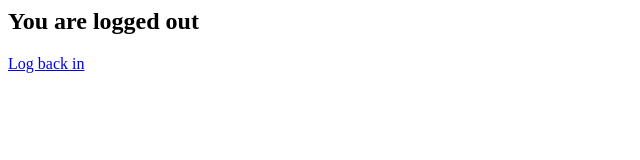
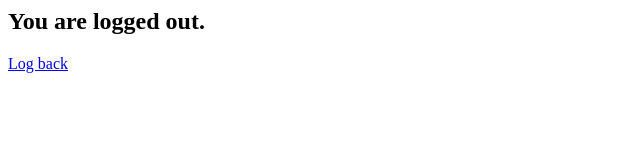
Before and after one commit to kclconsult/Consult-UI, a plain HTML site: page logged_out.html in a window 1280 px wide. Shown: the full height of the page, 0-640 px from the left. Drawn offline with Linux system fonts and the light colour scheme.

Commit message:
Update logged_out.html

```diff
--- a/logged_out.html
+++ b/logged_out.html
@@ -1,4 +1,4 @@
 <body>
-    <h2>You are logged out</h2>
-    <a href="https://consultsystem.auth.eu-west-2.amazoncognito.com/login?client_id=n34nbagdttlsr9q47d129u6fu&response_type=code&scope=email+openid+phone&redirect_uri=https%3A%2F%2Fdev.d38nzd1i0zd3a3.amplifyapp.com">Log back in</a>
+    <h2>You are logged out.</h2>
+    <a href="https://consultsystem.auth.eu-west-2.amazoncognito.com/login?client_id=n34nbagdttlsr9q47d129u6fu&response_type=code&scope=email+openid+phone&redirect_uri=https%3A%2F%2Fdev.d38nzd1i0zd3a3.amplifyapp.com%2Flogged_in.html">Log back</a>
 </body>
```
